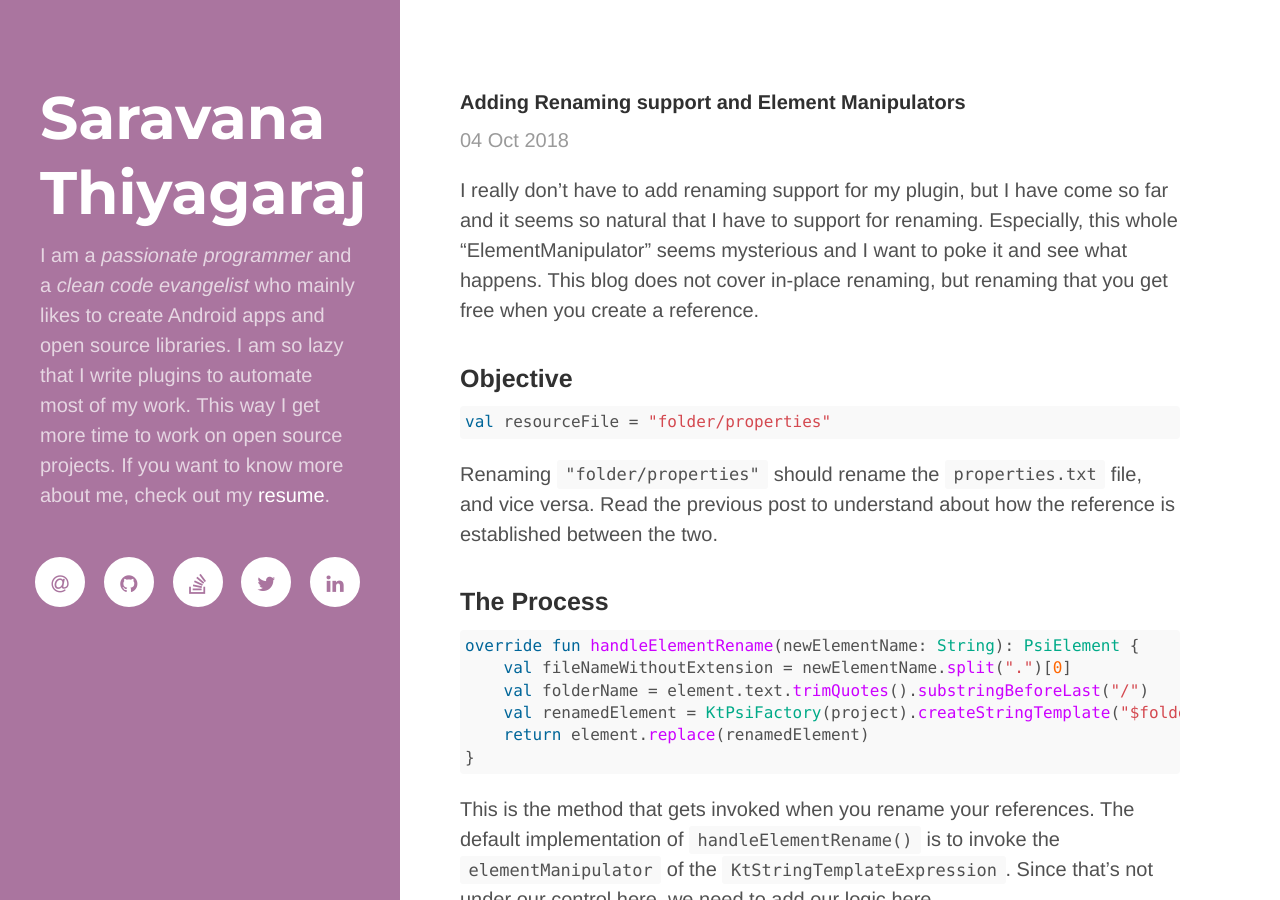
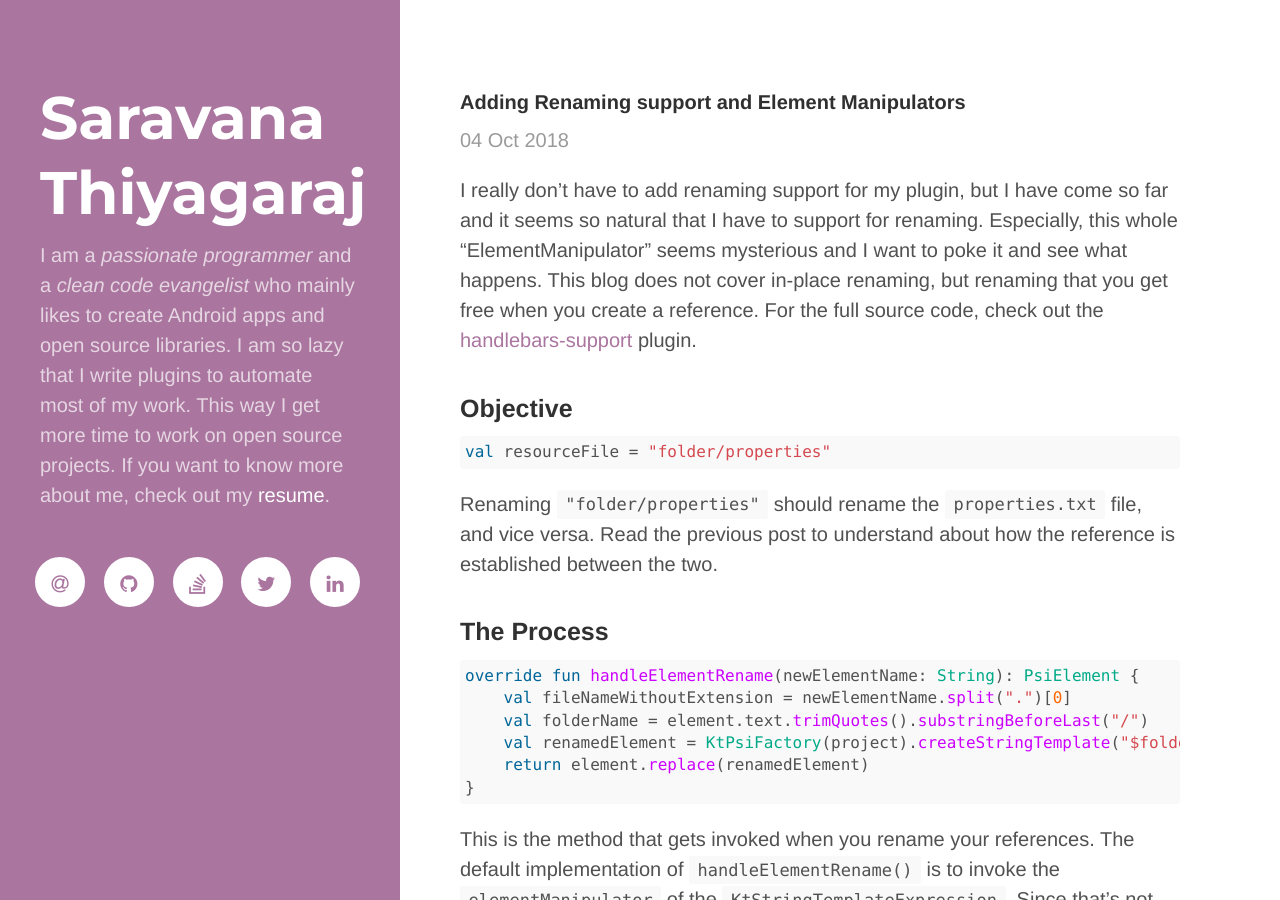
Before and after one commit to thsaravana/thsaravana.github.io, a Jekyll site: the page built from _posts/2018-10-04-intellij-kotlin-renaming-support.md, in a window 1280 px wide and 900 px high. Built offline with Jekyll 4.4.1, drawn with Linux system fonts in a browser that asks for light colours; nearby versions of some CDN libraries.

Commit message:
Adding source code reference

````diff
--- a/_posts/2018-10-04-intellij-kotlin-renaming-support.md
+++ b/_posts/2018-10-04-intellij-kotlin-renaming-support.md
@@ -6,7 +6,8 @@ title: "Adding Renaming support and Element Manipulators"
 I really don't have to add renaming support for my plugin, but I have come so far and it seems
 so natural that I have to support for renaming. Especially, this whole "ElementManipulator" seems
 mysterious and I want to poke it and see what happens. This blog does not cover in-place renaming,
-but renaming that you get free when you create a reference.
+but renaming that you get free when you create a reference. For the full source code, check out the
+[handlebars-support](https://github.com/Madrapps/handlebars-support) plugin.
 
 ### Objective
 ```kotlin
````
Also changed, not shown: _posts/2018-10-02-intellij-kotlin-psi-reference-contributor.md (+2 -1 lines).
